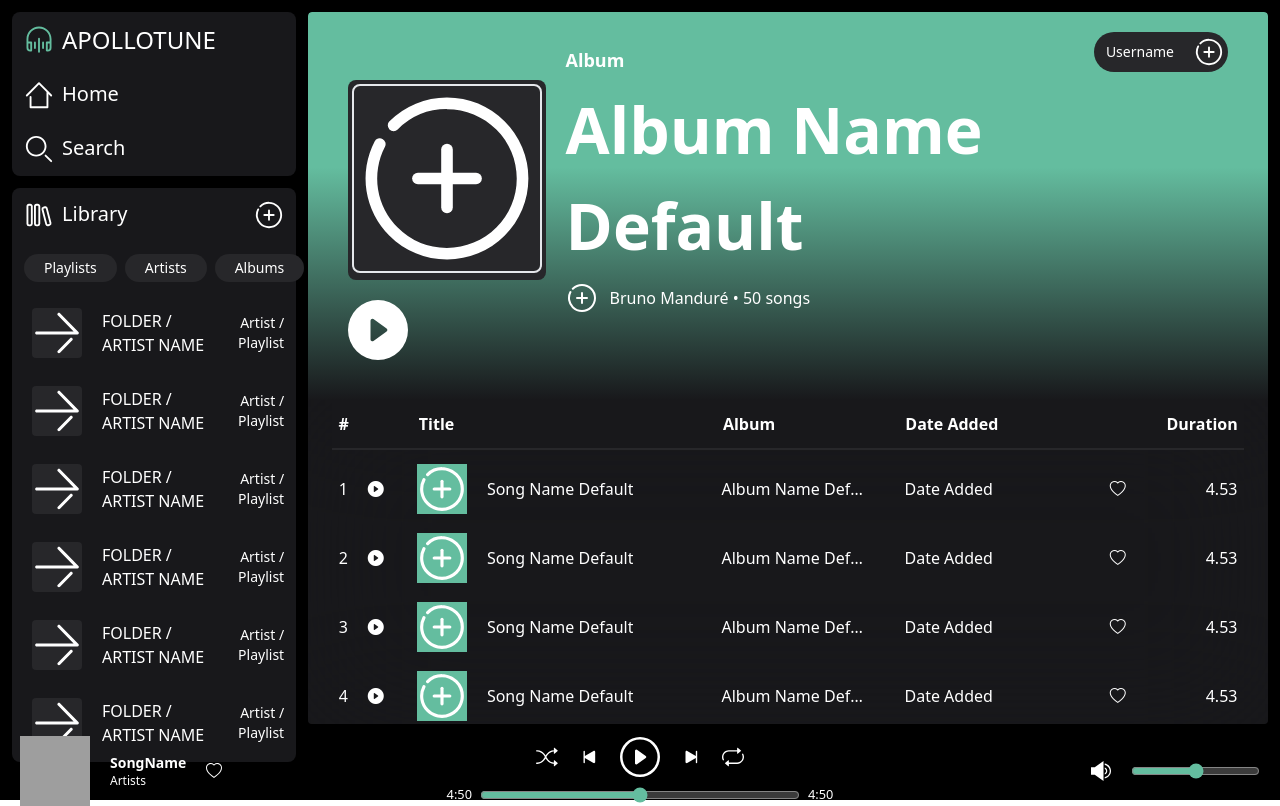
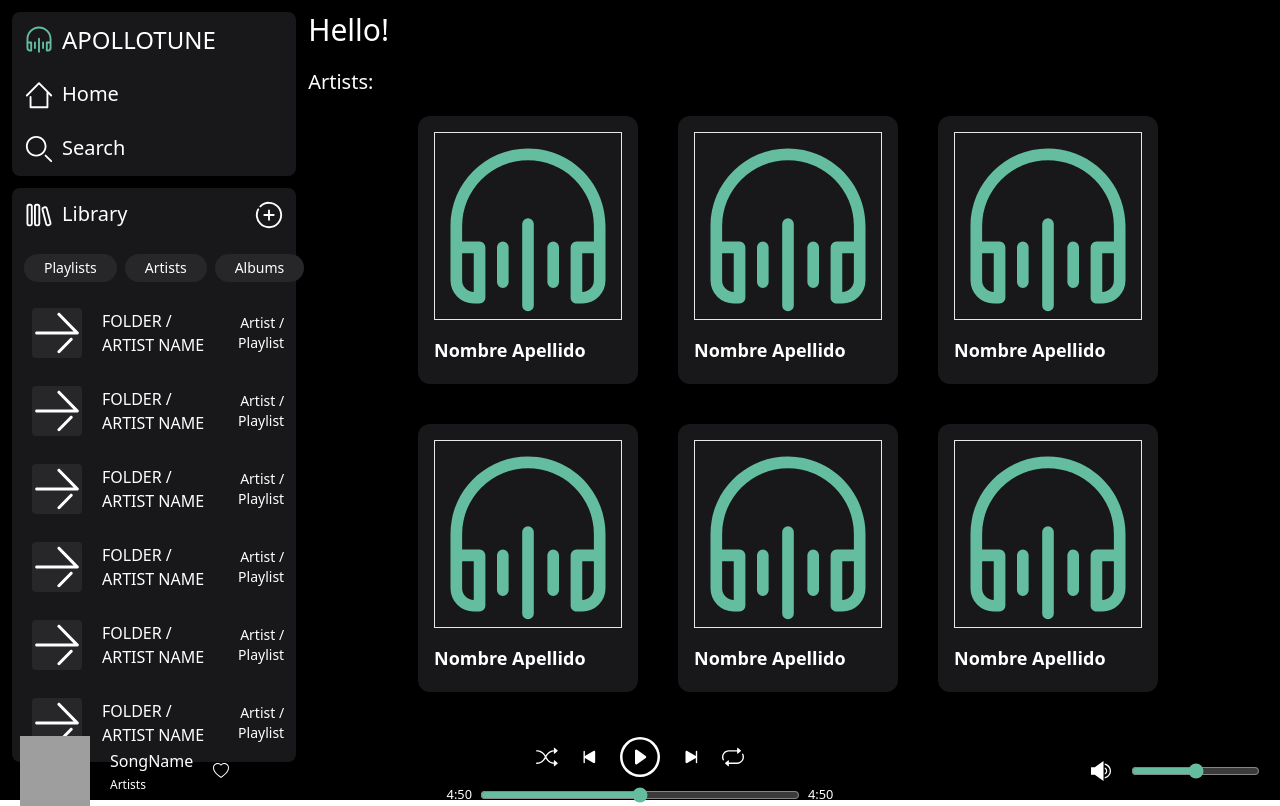
Before and after one commit to BMandure/apollotunes, a React (Vite) app: page / in a window 1280 px wide. Built offline with nearby package versions, Linux system fonts and the light colour scheme; grey boxes are pictures that could not be loaded.

Commit message:
Add Home page and Artist component

```diff
--- a/src/App.tsx
+++ b/src/App.tsx
@@ -3,6 +3,7 @@ import "./App.css";
 import Login from "./pages/Login";
 import Dashboard from "./pages/Dashboard";
 import SongList from "./pages/SongList";
+import Home from "./pages/Home";
 
 function App() {
   return (
@@ -11,7 +12,11 @@ function App() {
         <Route path="/login" element={<Login />} />
 
         <Route path="/" element={<Dashboard />}>
-          <Route path="/" element={<SongList id={crypto.randomUUID()} />} />
+          <Route path="/" element={<Home />} />
+          <Route
+            path="/artist/:id"
+            element={<SongList id={crypto.randomUUID()} />}
+          />
         </Route>
       </Routes>
     </main>
--- /dev/null
+++ b/src/components/Artist.tsx
@@ -0,0 +1,35 @@
+import logo from "../assets/logo.svg";
+import { ArtistType } from "../types";
+
+function Artist(props: { infoArtist: ArtistType }) {
+  const handlePlay = () => {
+    console.log("Play Artist");
+  };
+  return (
+    <article className="w-[220px] min-h-[220px] flex justify-center items-center flex-col rounded-xl bg-zinc-900 hover:cursor-pointer [&>div>svg]:hover:inline">
+      <div className="w-full h-[220px] p-4 relative">
+        <img src={logo} alt="cover_img" className="border-[1px]" />
+        <svg
+          xmlns="http://www.w3.org/2000/svg"
+          width="50"
+          height="50"
+          fill="white"
+          className="bi bi-play-circle hidden absolute bottom-8 right-8"
+          viewBox="0 0 16 16"
+        >
+          <path d="M8 15A7 7 0 1 1 8 1a7 7 0 0 1 0 14zm0 1A8 8 0 1 0 8 0a8 8 0 0 0 0 16z" />
+          <path d="M6.271 5.055a.5.5 0 0 1 .52.038l3.5 2.5a.5.5 0 0 1 0 .814l-3.5 2.5A.5.5 0 0 1 6 10.5v-5a.5.5 0 0 1 .271-.445z" />
+        </svg>
+      </div>
+      <div className="text-start w-full px-4 pb-4 flex justify-between items-center">
+        <div className="h-[2rem]">
+          <p className="font-bold text-lg">
+            {props.infoArtist.name} {props.infoArtist.lastname}
+          </p>
+        </div>
+      </div>
+    </article>
+  );
+}
+
+export default Artist;
--- a/src/components/Header.tsx
+++ b/src/components/Header.tsx
@@ -1,3 +1,4 @@
+import { Tooltip } from "antd";
 import test from "../assets/add.svg";
 import { Playlist } from "../types";
 
@@ -18,10 +19,17 @@ function Header(props: { info: Playlist }) {
   return (
     <article className="m-0 px-10 py-5 flex flex-col text-white bg-gradient-to-b from-[#64bd9f] from-40% to-zinc-900 to-100%">
       <div className="h-[40px] min-w-[40px] mb-2 ms-auto flex">
-        <button className="flex hover:bg-zinc-700 text-sm rounded-3xl bg-zinc-800 ps-3 pe-1 py-1 items-center gap-5">
-          <p>Username</p>
-          <img className="w-[30px] h-[30px]" src={test} alt="search_icon" />
-        </button>
+        <Tooltip
+          placement="bottom"
+          title="Go to profile"
+          color="gray"
+          arrow={false}
+        >
+          <button className="flex hover:bg-zinc-700 text-sm rounded-3xl bg-zinc-800 ps-3 pe-1 py-1 items-center gap-5">
+            <p>Username</p>
+            <img className="w-[30px] h-[30px]" src={test} alt="search_icon" />
+          </button>
+        </Tooltip>
       </div>
 
       <div className="flex h-[200px] max-[1080px]:flex-col max-[1080px]:items-center">
--- a/src/components/Player.tsx
+++ b/src/components/Player.tsx
@@ -45,9 +45,7 @@ function Player() {
       <div className="flex flex-grow gap-5 items-center basis-0">
         <img src="..." alt="Album_Img" className="h-[70px] w-[70px] bg-main" />
         <div className="text-left flex flex-col">
-          <Link to="#" className="hover:underline font-bold text-sm">
-            SongName
-          </Link>
+          <p className="pb-[0.2rem]">SongName</p>
           <Link to="#" className="hover:underline text-xs">
             Artists
           </Link>
--- a/src/pages/Home.tsx
+++ b/src/pages/Home.tsx
@@ -1,5 +1,35 @@
+import Artist from "../components/Artist";
+import { ArtistType } from "../types";
+
 function Home() {
-  return <div>Hola</div>;
+  const infoTest: ArtistType = {
+    lastname: "Apellido",
+    name: "Nombre",
+    songs: [],
+  };
+  return (
+    <main className="text-white text-start w-full max-h-[90vh] overflow-auto m-auto flex flex-col gap-5">
+      <p className="text-3xl">Hello!</p>
+      <p className="text-xl">Artists:</p>
+      <section className="flex gap-10 flex-wrap justify-center">
+        <Artist infoArtist={infoTest} />
+        <Artist infoArtist={infoTest} />
+        <Artist infoArtist={infoTest} />
+        <Artist infoArtist={infoTest} />
+        <Artist infoArtist={infoTest} />
+        <Artist infoArtist={infoTest} />
+        <Artist infoArtist={infoTest} />
+        <Artist infoArtist={infoTest} />
+        <Artist infoArtist={infoTest} />
+        <Artist infoArtist={infoTest} />
+        <Artist infoArtist={infoTest} />
+        <Artist infoArtist={infoTest} />
+        <Artist infoArtist={infoTest} />
+        <Artist infoArtist={infoTest} />
+        <Artist infoArtist={infoTest} />
+      </section>
+    </main>
+  );
 }
 
 export default Home;
--- a/src/pages/SongList.tsx
+++ b/src/pages/SongList.tsx
@@ -1,8 +1,8 @@
 import Header from "../components/Header";
 import Song from "../components/Song";
-import { Playlist } from "../types";
+import { Id, Playlist } from "../types";
 
-function SongList() {
+function SongList(props: { id: Id }) {
   const playList: Playlist = {
     plName: "Album Name Default",
     username: "Bruno Manduré",
@@ -15,8 +15,11 @@ function SongList() {
   while (i < 50) {
     playList.songs.push({
       songName: "Song Name Default",
-      username: "Bruno",
-      artist: "Bruno",
+      artist: {
+        name: "Bruno",
+        lastname: "Manduré",
+        songs: [],
+      },
       duration: 4.53,
       playlist: playList,
     });
```
Also changed, not shown: src/types.ts (+7 -2 lines).
